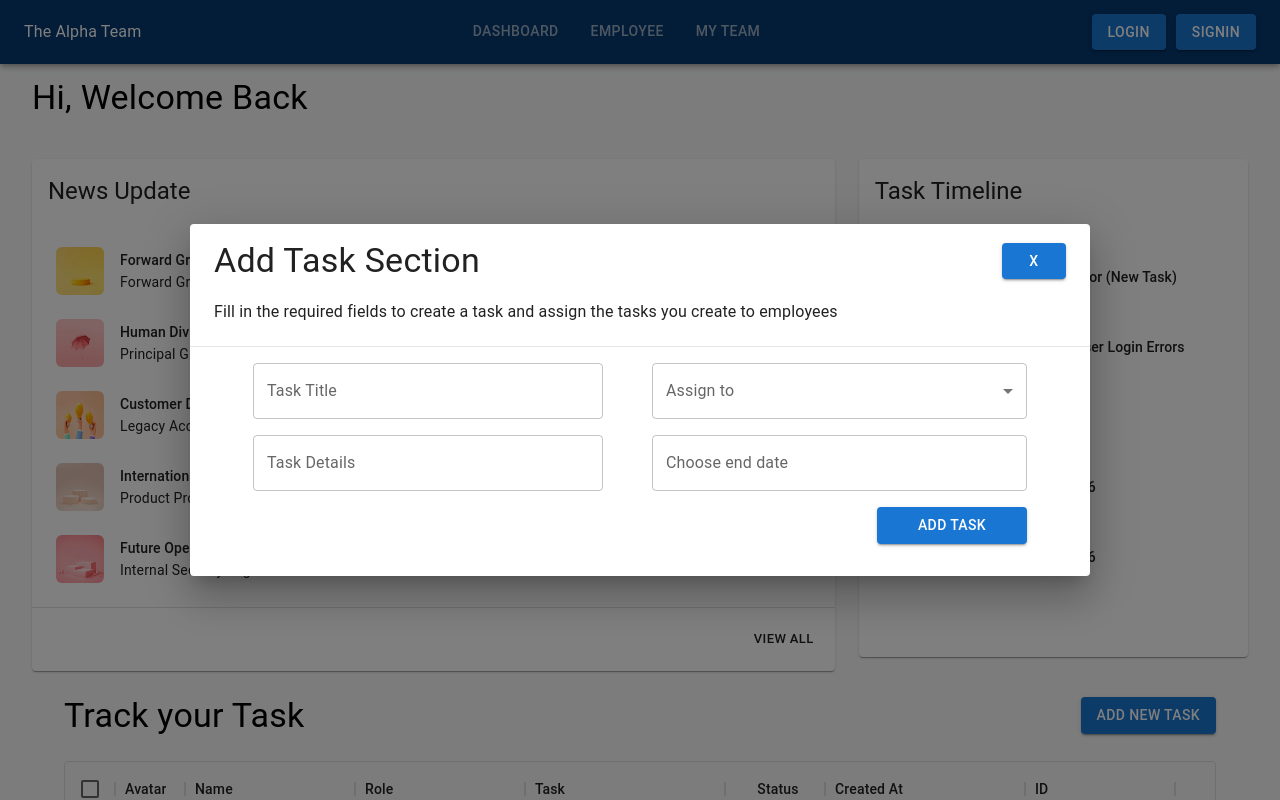
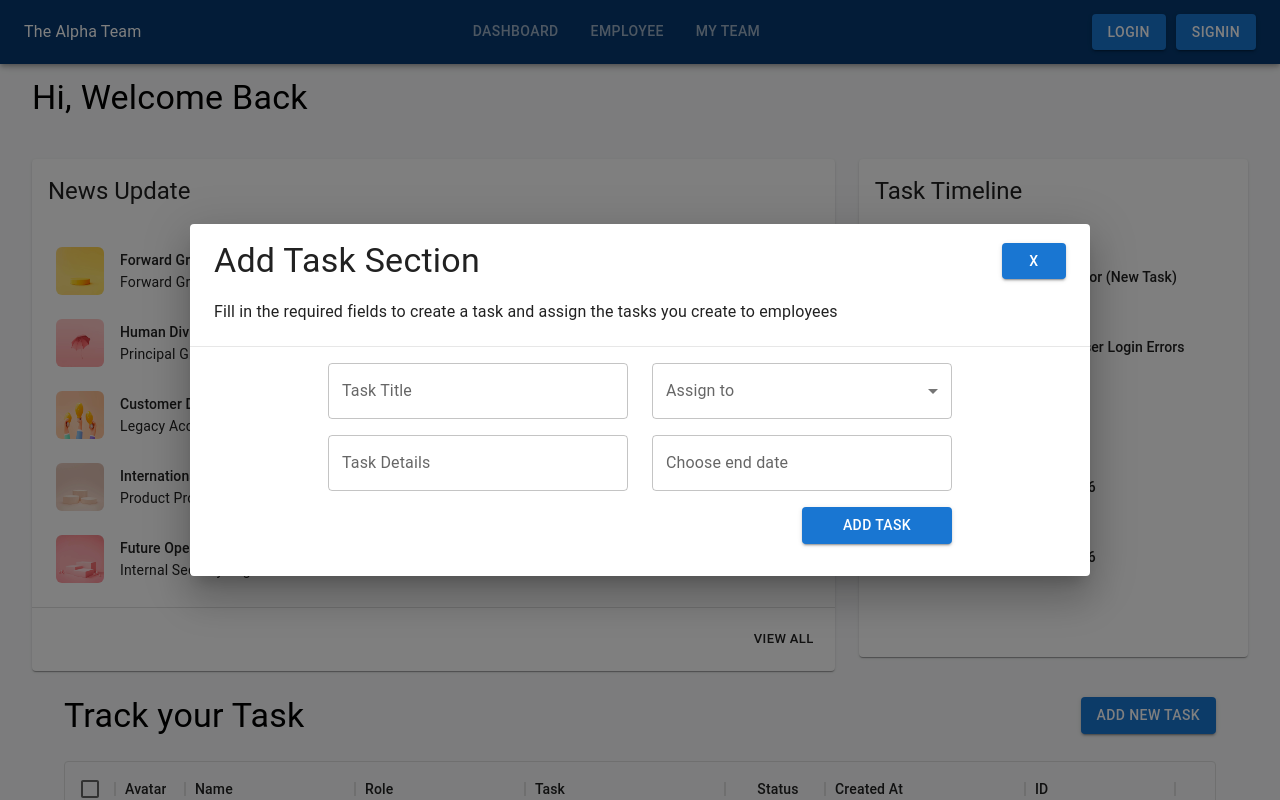
Before and after one commit to MustafaBasar471/Material-UI-React, a React (Create React App) app in the folder app-one/: page / in a window 1280 px wide. Both pictures are taken after a click on the button "ADD NEW TASK". Shown: the top 800 px of the page. Built offline with nearby package versions, Linux system fonts and the light colour scheme.

Commit message:
Some Fix

```diff
--- a/app-one/src/components/AddTask.jsx
+++ b/app-one/src/components/AddTask.jsx
@@ -4,21 +4,12 @@ import {
   DialogContent,
   DialogTitle,
   Typography,
-  useMediaQuery,
 } from "@mui/material";
 import React from "react";
-import { useTheme } from "@mui/material/styles";
 
 const AddTask = ({ children, openPopup, setOpenPopUp }) => {
-  const theme = useTheme();
-  const fullScreen = useMediaQuery(theme.breakpoints.down("md"));
   return (
-    <Dialog
-      open={openPopup}
-      fullScreen={fullScreen}
-      maxWidth="md"
-      fullWidth={true}
-    >
+    <Dialog open={openPopup} maxWidth="md" fullWidth={true}>
       <DialogTitle
         sx={{
           display: "flex",
--- a/app-one/src/components/AddTaskDetails.jsx
+++ b/app-one/src/components/AddTaskDetails.jsx
@@ -66,22 +66,31 @@ const AddTaskDetails = () => {
         }}
         gap={3}
       >
-        <Grid xs={5} sx={{ display: "flex", flexDirection: "column" }} gap={2}>
+        <Grid
+          xs={{ xs: 1 }}
+          sx={{ display: "flex", flexDirection: "column" }}
+          gap={2}
+        >
           <TextField
-            sx={{ width: 350 }}
+            sx={{ width: 300 }}
             id="outlined-basic"
             label="Task Title"
             variant="outlined"
+            autoComplete="off"
           />
 
           <TextField
-            sx={{ width: 350 }}
+            sx={{ width: 300 }}
             label="Task Details"
             variant="outlined"
           />
         </Grid>
-        <Grid xs={5} sx={{ display: "flex", flexDirection: "column" }} gap={2}>
-          <FormControl>
+        <Grid
+          xs={{ xs: 1 }}
+          sx={{ display: "flex", flexDirection: "column" }}
+          gap={2}
+        >
+          <FormControl sx={{ width: 300 }}>
             <InputLabel>Assign to</InputLabel>
             <Select
               multiple
--- a/app-one/src/components/DrawerComp.jsx
+++ b/app-one/src/components/DrawerComp.jsx
@@ -14,7 +14,7 @@ const DrawerComp = () => {
   return (
     <React.Fragment>
       <Drawer
-        anchor="left"
+        anchor="right"
         open={openDrawer}
         onClose={() => setOpenDrawer(false)}
       >
```
